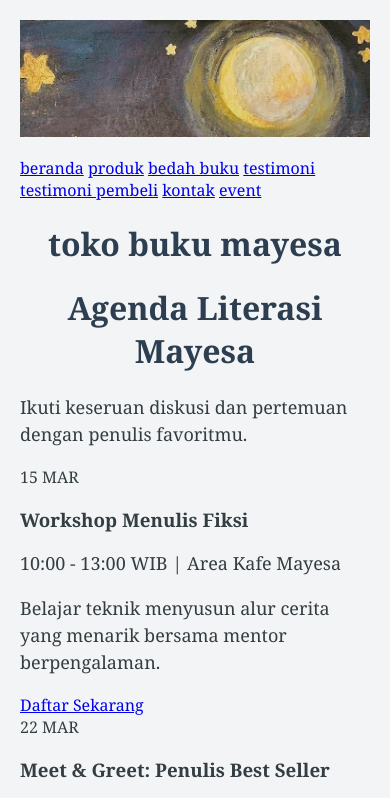
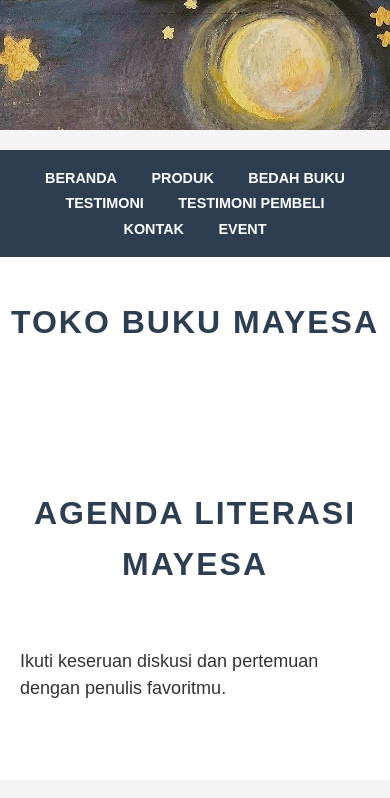
Before and after one commit to mayesainka/mayesa-11d, a plain HTML site: page event.html in a window 390 px wide. Shown: the top 798 px of the page. Drawn offline with Linux system fonts and the light colour scheme.

Commit message:
Update style.css

```diff
--- a/style.css
+++ b/style.css
@@ -170,3 +170,193 @@ form button:hover {
     display: block;
     margin: 0 auto 20px;
 }
+/* Pengaturan Umum */
+body {
+    font-family: 'Arial', sans-serif;
+    margin: 0;
+    padding: 0;
+    line-height: 1.6;
+    color: #333;
+    background-color: #f4f4f4;
+}
+
+/* Navigasi */
+nav {
+    background-color: #2c3e50;
+    padding: 15px;
+    text-align: center;
+    position: sticky;
+    top: 0;
+    z-index: 1000;
+}
+
+nav a {
+    color: white;
+    text-decoration: none;
+    margin: 0 15px;
+    font-weight: bold;
+    text-transform: uppercase;
+    font-size: 0.9rem;
+}
+
+nav a:hover {
+    color: #e67e22;
+}
+
+/* Header */
+h1 {
+    text-align: center;
+    padding: 40px 0;
+    margin: 0;
+    background-color: #fff;
+    color: #2c3e50;
+    text-transform: uppercase;
+    letter-spacing: 2px;
+}
+
+/* Hero Section */
+.hero {
+    background: linear-gradient(rgba(0,0,0,0.6), rgba(0,0,0,0.6)),
+                url('https://images.unsplash.com/photo-1507842217343-583bb7270b66?auto=format&fit=crop&w=1000&q=80');
+    background-size: cover;
+    background-position: center;
+    color: white;
+    padding: 100px 20px;
+    text-align: center;
+}
+
+.btn-cta {
+    display: inline-block;
+    background-color: #e67e22;
+    color: white;
+    padding: 10px 25px;
+    text-decoration: none;
+    border-radius: 5px;
+    margin-top: 20px;
+}
+
+/* Features */
+.features {
+    display: flex;
+    justify-content: space-around;
+    padding: 50px 20px;
+    background: white;
+    text-align: center;
+}
+
+.feature-item {
+    flex: 1;
+    padding: 20px;
+}
+
+/* Footer */
+footer {
+    text-align: center;
+    padding: 20px;
+    background-color: #2c3e50;
+    color: white;
+    margin-top: 40px;
+}
+/* Header Khusus Halaman */
+.page-header {
+    text-align: center;
+    padding: 60px 20px;
+    background-color: #fff;
+}
+
+/* Container Event */
+.event-container {
+    max-width: 800px;
+    margin: 0 auto;
+    padding: 20px;
+}
+
+/* Kartu Event */
+.event-card {
+    display: flex;
+    background: white;
+    margin-bottom: 25px;
+    border-radius: 10px;
+    overflow: hidden;
+    box-shadow: 0 4px 10px rgba(0,0,0,0.05);
+    transition: transform 0.3s;
+}
+
+.event-card:hover {
+    transform: translateY(-5px);
+}
+
+/* Kotak Tanggal */
+.event-date {
+    background-color: #e67e22;
+    color: white;
+    padding: 20px;
+    display: flex;
+    flex-direction: column;
+    align-items: center;
+    justify-content: center;
+    min-width: 80px;
+}
+
+.event-date .day {
+    font-size: 1.8rem;
+    font-weight: bold;
+}
+
+.event-date .month {
+    font-size: 0.9rem;
+    text-transform: uppercase;
+}
+
+/* Konten Event */
+.event-content {
+    padding: 20px;
+}
+
+.event-content h3 {
+    margin: 0 0 10px 0;
+    color: #2c3e50;
+}
+
+.event-time {
+    color: #e67e22;
+    font-size: 0.85rem;
+    font-weight: bold;
+    margin-bottom: 10px;
+}
+
+.event-content p {
+    font-size: 0.95rem;
+    color: #666;
+    margin-bottom: 15px;
+}
+
+/* Tombol Daftar */
+.btn-regis {
+    display: inline-block;
+    padding: 8px 15px;
+    border: 2px solid #e67e22;
+    color: #e67e22;
+    text-decoration: none;
+    border-radius: 5px;
+    font-size: 0.85rem;
+    font-weight: bold;
+    transition: 0.3s;
+}
+
+.btn-regis:hover {
+    background-color: #e67e22;
+    color: white;
+}
+
+/* Responsif Mobile */
+@media (max-width: 600px) {
+    .event-card {
+        flex-direction: column;
+    }
+    .event-date {
+        flex-direction: row;
+        gap: 10px;
+        padding: 10px;
+    }
+}
```
